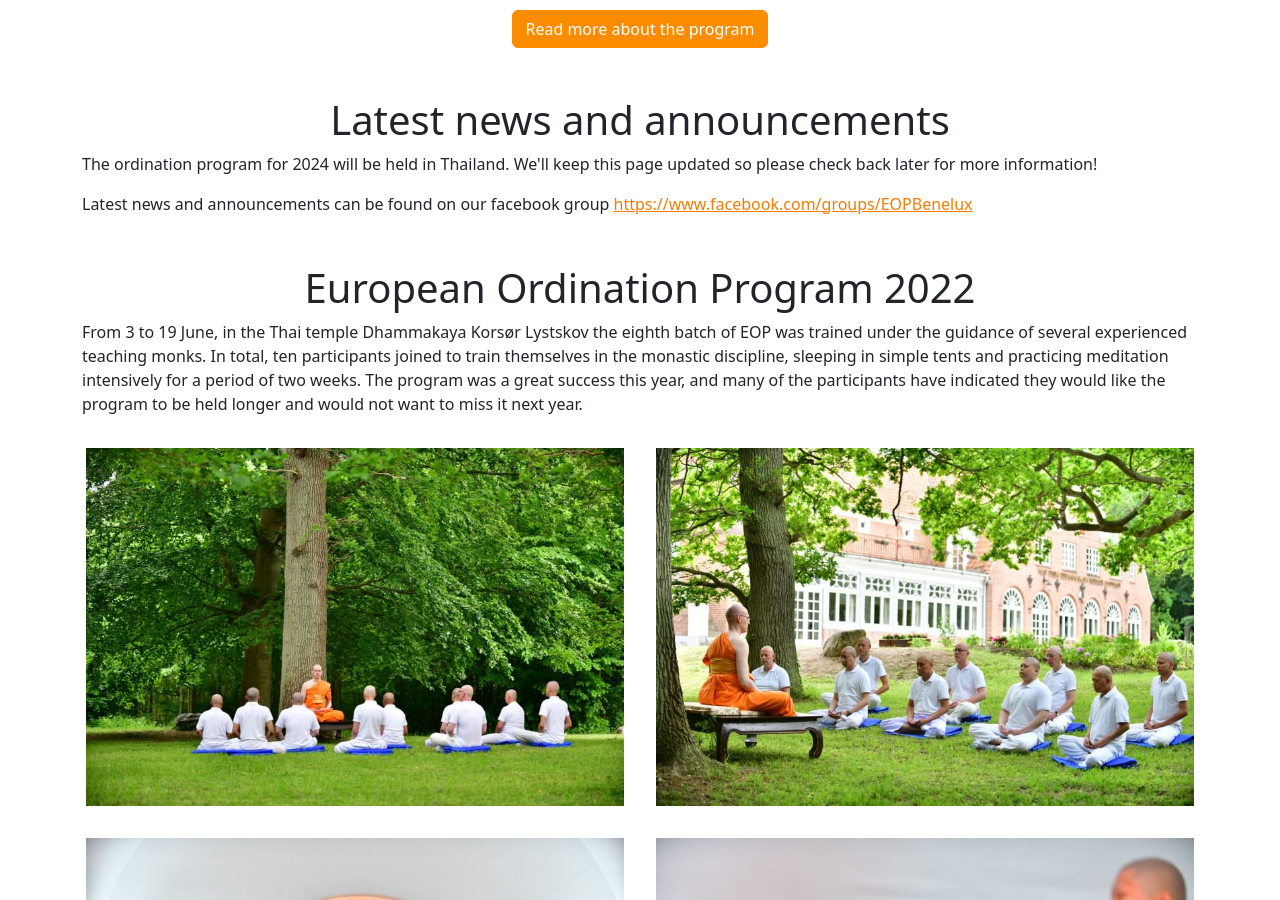
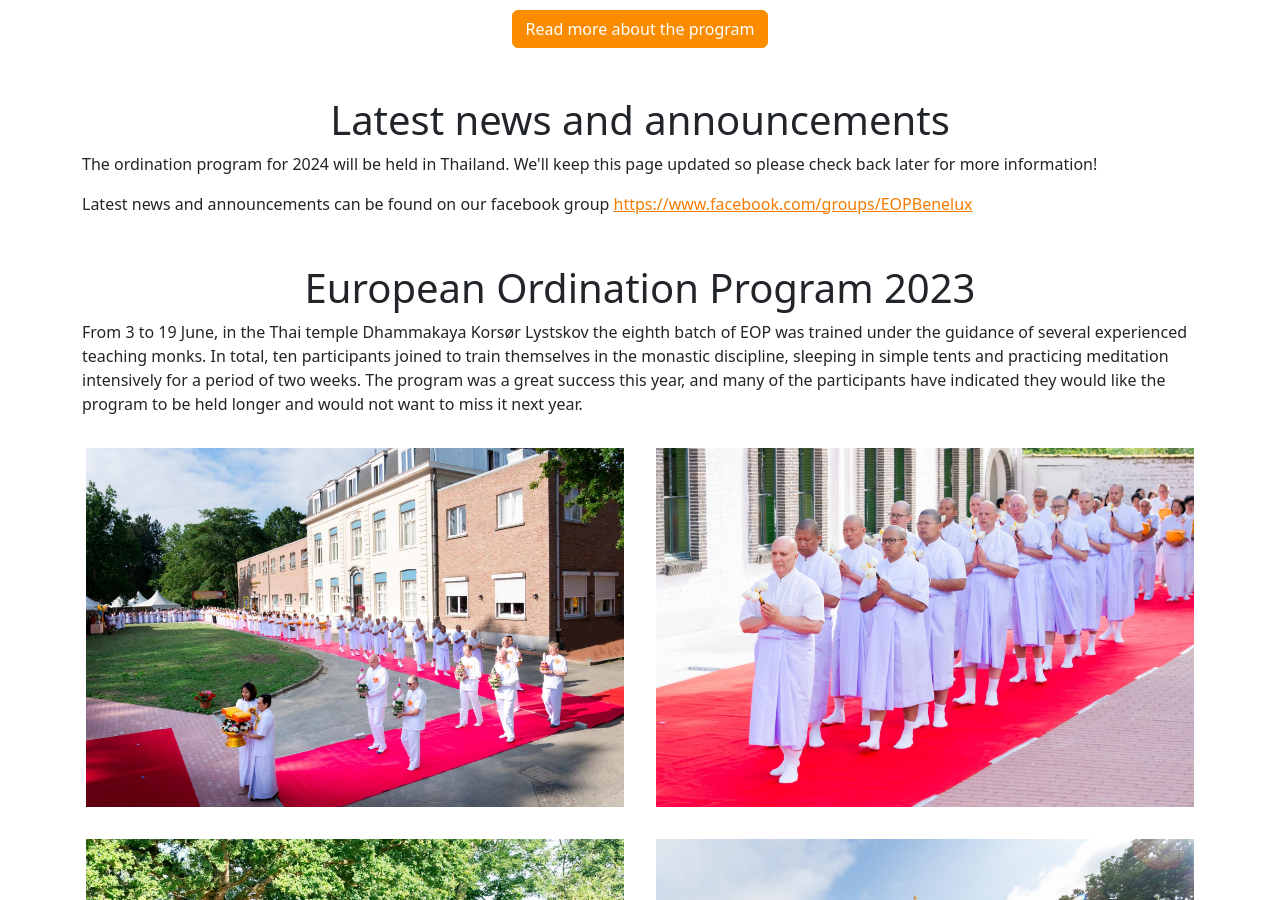
Before and after one commit to spicalous/eop-website, a Jekyll site: the page built from index.html, in a window 1280 px wide and 900 px high, scrolled down 1676 px. Built offline with Jekyll 4.4.1, drawn with Linux system fonts in a browser that asks for light colours.

Commit message:
add 2023 photos

```diff
--- a/index.html
+++ b/index.html
@@ -31,7 +31,7 @@ layout: base
     Latest news and announcements can be found on our facebook group
     <a href="https://www.facebook.com/groups/EOPBenelux">https://www.facebook.com/groups/EOPBenelux</a>
   </p>
-  <h1 class="text-center mt-5">European Ordination Program 2022</h1>
+  <h1 class="text-center mt-5">European Ordination Program 2023</h1>
   <p>
     From 3 to 19 June, in the Thai temple Dhammakaya Korsør Lystskov the eighth batch of EOP was
     trained under the guidance of several experienced teaching monks. In total, ten participants joined
@@ -41,22 +41,23 @@ layout: base
     miss it next year.
   </p>
   <div class="row">
-    <img class="p-3 col-12 col-sm-6 img-fluid" src="{{ "assets/images/2022/1658050031862.jpg" | relative_url }}">
-    <img class="p-3 col-12 col-sm-6 img-fluid" src="{{ "assets/images/2022/1658050028792.jpg" | relative_url }}">
-    <img class="p-3 col-12 col-sm-6 img-fluid" src="{{ "assets/images/2022/1658050033986.jpg" | relative_url }}">
-    <img class="p-3 col-12 col-sm-6 img-fluid" src="{{ "assets/images/2022/1658050033218.jpg" | relative_url }}">
-    <img class="p-3 col-12 col-sm-6 img-fluid" src="{{ "assets/images/2022/1658050034811.jpg" | relative_url }}">
-    <img class="p-3 col-12 col-sm-6 img-fluid" src="{{ "assets/images/2022/1658050035174.jpg" | relative_url }}">
-    <img class="p-3 col-12 col-sm-6 img-fluid" src="{{ "assets/images/2022/1658050036446.jpg" | relative_url }}">
-    <img class="p-3 col-12 col-sm-6 img-fluid" src="{{ "assets/images/2022/1658050036816.jpg" | relative_url }}">
-    <img class="p-3 col-12 col-sm-6 img-fluid" src="{{ "assets/images/2022/1658050037198.jpg" | relative_url }}">
-    <img class="p-3 col-12 col-sm-6 img-fluid" src="{{ "assets/images/2022/1658050037678.jpg" | relative_url }}">
-    <img class="p-3 col-12 col-sm-6 img-fluid" src="{{ "assets/images/2022/1658050038089.jpg" | relative_url }}">
-    <img class="p-3 col-12 col-sm-6 img-fluid" src="{{ "assets/images/2022/1658050039004.jpg" | relative_url }}">
-    <img class="p-3 col-12 col-sm-6 img-fluid" src="{{ "assets/images/2022/1658050039816.jpg" | relative_url }}">
-    <img class="p-3 col-12 col-sm-6 img-fluid" src="{{ "assets/images/2022/1658050040236.jpg" | relative_url }}">
-    <img class="p-3 col-12 col-sm-6 img-fluid" src="{{ "assets/images/2022/1658050040693.jpg" | relative_url }}">
-    <img class="p-3 col-12 col-sm-6 img-fluid" src="{{ "assets/images/2022/1658050041560.jpg" | relative_url }}">
+    <img class="p-3 col-12 col-sm-6 img-fluid" src="{{ "assets/images/2023/1.jpg" | relative_url }}">
+    <img class="p-3 col-12 col-sm-6 img-fluid" src="{{ "assets/images/2023/2.jpg" | relative_url }}">
+    <img class="p-3 col-12 col-sm-6 img-fluid" src="{{ "assets/images/2023/3.jpg" | relative_url }}">
+    <img class="p-3 col-12 col-sm-6 img-fluid" src="{{ "assets/images/2023/4.jpg" | relative_url }}">
+    <img class="p-3 col-12 col-sm-6 img-fluid" src="{{ "assets/images/2023/5.jpg" | relative_url }}">
+    <img class="p-3 col-12 col-sm-6 img-fluid" src="{{ "assets/images/2023/6.jpg" | relative_url }}">
+    <img class="p-3 col-12 col-sm-6 img-fluid" src="{{ "assets/images/2023/7.jpg" | relative_url }}">
+    <img class="p-3 col-12 col-sm-6 img-fluid" src="{{ "assets/images/2023/8.jpg" | relative_url }}">
+    <img class="p-3 col-12 col-sm-6 img-fluid" src="{{ "assets/images/2023/9.jpg" | relative_url }}">
+    <img class="p-3 col-12 col-sm-6 img-fluid" src="{{ "assets/images/2023/10.jpg" | relative_url }}">
+    <img class="p-3 col-12 col-sm-6 img-fluid" src="{{ "assets/images/2023/11.jpg" | relative_url }}">
+    <img class="p-3 col-12 col-sm-6 img-fluid" src="{{ "assets/images/2023/12.jpg" | relative_url }}">
+    <img class="p-3 col-12 col-sm-6 img-fluid" src="{{ "assets/images/2023/13.jpg" | relative_url }}">
+    <img class="p-3 col-12 col-sm-6 img-fluid" src="{{ "assets/images/2023/14.jpg" | relative_url }}">
+    <img class="p-3 col-12 col-sm-6 img-fluid" src="{{ "assets/images/2023/15.jpg" | relative_url }}">
+    <img class="p-3 col-12 col-sm-6 img-fluid" src="{{ "assets/images/2023/16.jpg" | relative_url }}">
+    <img class="p-3 col-12 col-sm-6 img-fluid" src="{{ "assets/images/2023/17.jpg" | relative_url }}">
   </div>
   <p class="text-center mt-3">
     <a class="btn btn-primary" href="{{ "/about/previous-programs" | relative_url }}">See all previous programs</a>
```
Also changed, not shown: about/previous-programs.html (+29 -6 lines), assets/images/2023/1.jpg (added), assets/images/2023/10.jpg (added), assets/images/2023/11.jpg (added), assets/images/2023/12.jpg (added), assets/images/2023/13.jpg (added), assets/images/2023/14.jpg (added), assets/images/2023/15.jpg (added), assets/images/2023/16.jpg (added), assets/images/2023/17.jpg (added), assets/images/2023/2.jpg (added), assets/images/2023/3.jpg (added), assets/images/2023/4.jpg (added), assets/images/2023/5.jpg (added), 4 more files.
